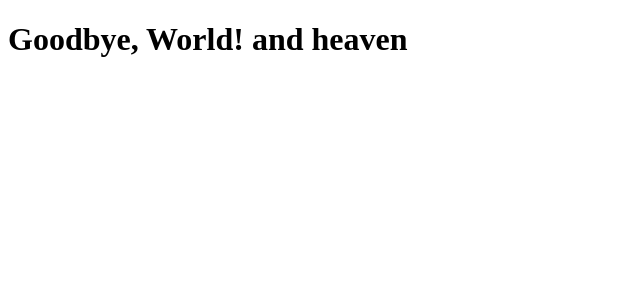
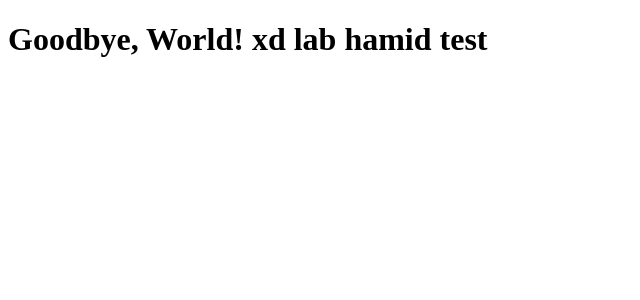
Before and after one commit to JeffreyvnZanten/ADSD-OV-app, a React app: page / in a window 1280 px wide. Shown: the top 300 px of the page, without its empty margins (0-640 px from the left). Built offline with nearby package versions, Linux system fonts and the light colour scheme.

Commit message:
Changed Lab/Hamid

```diff
--- a/src/App.tsx
+++ b/src/App.tsx
@@ -1,7 +1,7 @@
 import React from 'react';
 
 function App() {
-  return <h1>Goodbye, World! and heaven</h1>;
+  return <h1>Goodbye, World! xd lab hamid test</h1>;
 }
 
 /* Andere syntax
```
